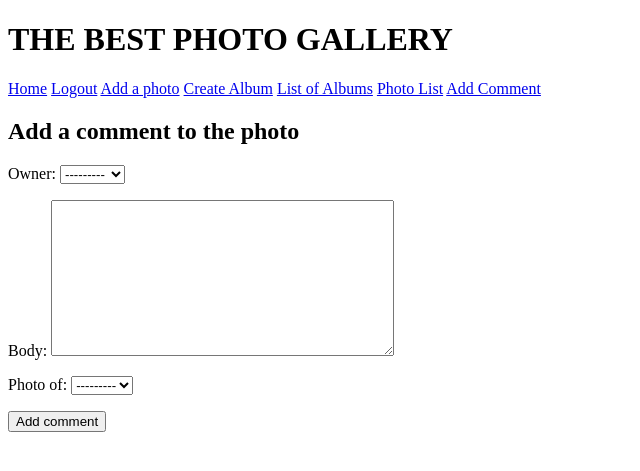
After one commit to momentum-team-3/django-photo-gallery-BelongaRobert, a Django app: page /addcomment/ in a window 1280 px wide. The commit adds this page. Shown: the top 471 px of the page, without its empty margins (0-640 px from the left). Run offline with Django 3.2, Linux system fonts and the light colour scheme; the visitor is signed in with stand-in values (Sample User, id 1); data comes from the database, SQL or seed files in the repository; data that the repository does not hold is empty.

Commit message:
added comments

```diff
--- a/gallery/forms.py
+++ b/gallery/forms.py
@@ -1,5 +1,5 @@
 from django.forms import ModelForm
-from .models import Photo, Album
+from .models import Photo, Album, Summary
 
 class AddAlbumForm(ModelForm):
     class Meta:
@@ -28,3 +28,14 @@ class AddPhotoForm(ModelForm):
             'public',
 
         ]
+
+
+class AddCommentForm(ModelForm):
+    class Meta:
+        model = Summary
+        fields = [
+            'owner',
+            'body',
+            'photo_of',
+            #'created',
+        ]
--- a/gallery/models.py
+++ b/gallery/models.py
@@ -43,3 +43,9 @@
     owner = models.ForeignKey(to=User, on_delete=models.CASCADE, null=True )
     photo_of = models.ForeignKey(to="Photo", on_delete=models.CASCADE, null=True)
     created = models.DateTimeField(auto_now_add=True, null=True, blank=True)
+
+    class Meta:
+        ordering = ['created']
+
+    def __str__(self):
+        return f'{self.owner}'
--- a/gallery/views.py
+++ b/gallery/views.py
@@ -4,7 +4,7 @@ from django.views.generic.base import RedirectView
 #from django.urls import redirect
 from django.shortcuts import redirect
 #from django.contrib.auth.decorators import login_required
-from .forms import AddAlbumForm, AddPhotoForm
+from .forms import AddAlbumForm, AddPhotoForm, AddCommentForm
 from gallery.models import Photo, Album
 from users.models import User
 from django.contrib.auth.mixins import LoginRequiredMixin
@@ -67,3 +67,15 @@ class Login(RedirectView):
 class ProfileView(LoginRequiredMixin, DetailView):
     model = User
     template_name = "auth_login.html"
+
+
+
+class AddComment(LoginRequiredMixin, FormView):
+    form_class = AddCommentForm
+    template_name = 'photos/add_comment.html'
+    fields = ['body', 'owner', 'photo_of']
+    success_url = 'photos/photo_view.html'
+
+    def form_valid(self, form):
+        form.save()
+        return redirect(self.success_url)
--- a/project/urls.py
+++ b/project/urls.py
@@ -27,9 +27,9 @@ urlpatterns = [
     path('albumlist/', views.AlbumList.as_view(), name='album_list'),
     path('addphoto/', views.AddPhoto.as_view(), name='add_photo'),
     path('photolist/', views.PhotoList.as_view(), name='photo_list'),
-    path('<int:pk>photoview/', views.PhotoView.as_view(), name='photo_view'),
-    path('<int:pk>albumview/',views.AlbumView.as_view(), name='album_view'),
-
+    path('photoview/<int:pk>', views.PhotoView.as_view(), name='photo_view'),
+    path('albumview/<int:pk>',views.AlbumView.as_view(), name='album_view'),
+    path('addcomment/', views.AddComment.as_view(), name='add_comment'),
 ]
 
 if settings.DEBUG:
--- a/templates/base.html
+++ b/templates/base.html
@@ -16,6 +16,7 @@
                 <a href="{% url 'add_album' %}">Create Album</a>
                 <a href="{% url 'album_list' %}">List of Albums</a>
                 <a href="{% url 'photo_list' %}">Photo List</a>
+                <a href="{% url 'add_comment' %}">Add Comment</a>
             {% else %}
                 <p><a href="{% url 'home' %}">Home</a>
                 <a href="{% url 'auth_login' %}">Login</a>
--- /dev/null
+++ b/templates/photos/add_comment.html
@@ -0,0 +1,14 @@
+{% extends "base.html" %}
+
+{% block content %}
+<h2>Add a comment to the photo</h2>
+<div>
+    <form action="{% url 'add_comment' photo_pk=photo_pk %}" method="POST" enctype="multipart/form-data">
+        {% csrf_token %}
+        {{ form.as_p }}
+        <div>
+            <button type="submit">Add comment</button>
+        </div>
+    </form>
+</div>
+{% endblock %}
```
Also changed, not shown: gallery/migrations/0015_auto_20200920_1429.py (added).
